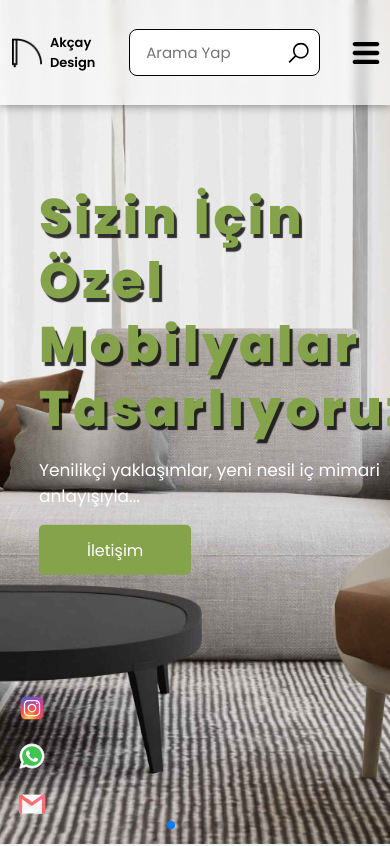
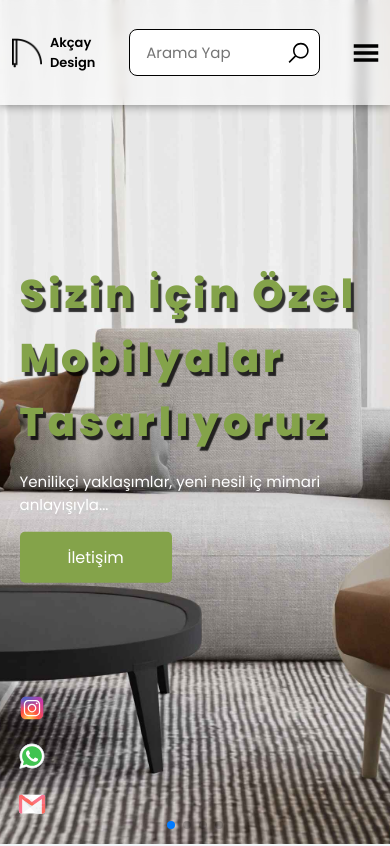
Before and after one commit to ugurakcaydev/akcayDesignWeb, a Next.js app: page / in a window 390 px wide. Shown: the top 846 px of the page. Built offline with nearby package versions, Linux system fonts and the light colour scheme.

Commit message:
iconsTest

```diff
--- a/package.json
+++ b/package.json
@@ -22,6 +22,7 @@
     "react": "^18.2.0",
     "react-dom": "^18.2.0",
     "react-email": "1.9.4",
+    "react-icons": "^4.10.1",
     "react-router-dom": "^6.13.0",
     "react-spinners": "^0.13.8",
     "react-transition-group": "^4.4.5",
--- a/src/Components/Navbar/Navbar.css
+++ b/src/Components/Navbar/Navbar.css
@@ -31,7 +31,7 @@
     color: #000;
     text-decoration: none;
     cursor: pointer;
-    transition: all 2.5s ease;
+    transition: all 1s ease;
 }
 
 /* .containerNav a:hover{
@@ -135,6 +135,7 @@
     display: none;
 }
 
+
 /* @media screen and (max-width:740px) {
     /* .containerNav{
         justify-content: space-between;
@@ -179,6 +180,11 @@
         justify-content: center;
         align-items: center;
         z-index: 5;
+    }
+
+    .hamburgerButton svg {
+        width: 70%;
+        height: 100%;
     }
 
 
@@ -268,4 +274,5 @@
     .containerNav {
         padding: 1.5rem 1%;
     }
+
 }
--- a/src/Components/Navbar/Navbar.js
+++ b/src/Components/Navbar/Navbar.js
@@ -3,6 +3,8 @@ import Image from 'next/image'
 import Link from 'next/link'
 import React from 'react';
 import { useState, useEffect, useRef } from 'react';
+import { GiHamburgerMenu } from 'react-icons/gi';
+import { VscChromeClose } from 'react-icons/vsc';
 
 const Navbar = ({ title = "Akcay Design" }) => {
 
@@ -88,15 +90,9 @@ const Navbar = ({ title = "Akcay Design" }) => {
                 </div>
                 <div className="hamburgerButton" onClick={showMenu}>
                     {isMenuActive ? (
-                        <svg xmlns="http://www.w3.org/2000/svg" viewBox="0 0 50 50">
-                            <path d="M 9.15625 6.3125 L 6.3125 9.15625 L 22.15625 25 L 6.21875 40.96875 L 9.03125 43.78125 L 25 27.84375 L 40.9375 43.78125 L 43.78125 40.9375 L 27.84375 25 L 43.6875 9.15625 L 40.84375 6.3125 L 25 22.15625 Z" />
-                        </svg>
-
-
+                        <VscChromeClose /> //close
                     ) : (
-                        <svg xmlns="http://www.w3.org/2000/svg" x="0px" y="0px" viewBox="0 0 72 72">
-                            <path d="M56 48c2.209 0 4 1.791 4 4 0 2.209-1.791 4-4 4-1.202 0-38.798 0-40 0-2.209 0-4-1.791-4-4 0-2.209 1.791-4 4-4C17.202 48 54.798 48 56 48zM56 32c2.209 0 4 1.791 4 4 0 2.209-1.791 4-4 4-1.202 0-38.798 0-40 0-2.209 0-4-1.791-4-4 0-2.209 1.791-4 4-4C17.202 32 54.798 32 56 32zM56 16c2.209 0 4 1.791 4 4 0 2.209-1.791 4-4 4-1.202 0-38.798 0-40 0-2.209 0-4-1.791-4-4 0-2.209 1.791-4 4-4C17.202 16 54.798 16 56 16z"></path>
-                        </svg>
+                        <GiHamburgerMenu /> //hamburger
                     )}
                 </div>
 
--- a/src/Components/Slider/Slider.css
+++ b/src/Components/Slider/Slider.css
@@ -41,7 +41,7 @@
     position: absolute;
     z-index: 3;
     left: 10%;
-    top: 45%;
+    top: 50%;
     transform: translate(0, -50%);
     display: flex;
     flex-direction: column;
@@ -86,3 +86,17 @@
     margin-left: auto;
     margin-right: auto;
 }
+
+@media screen and (max-width:480px) {
+    .sliderSentence {
+        left: 5%;
+    }
+
+    .sliderSentence h1 {
+        font-size: 40px;
+    }
+
+    .sliderSentence p {
+        font-size: 15px;
+    }
+}
```
Also changed, not shown: 1 other file (tests, documents, lock files or other folders).
